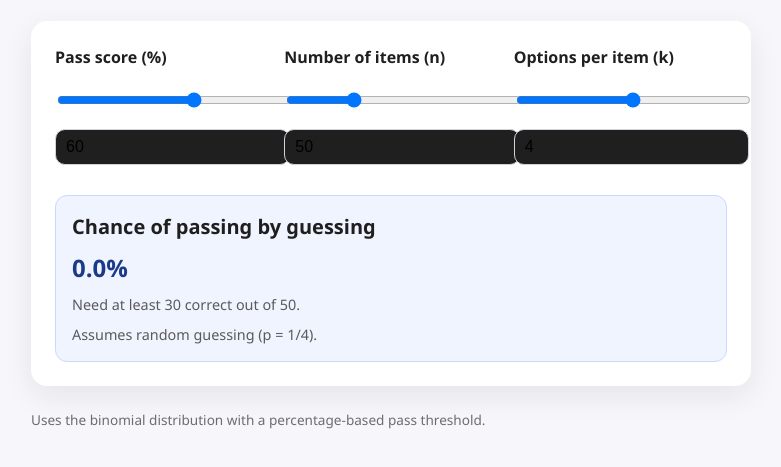
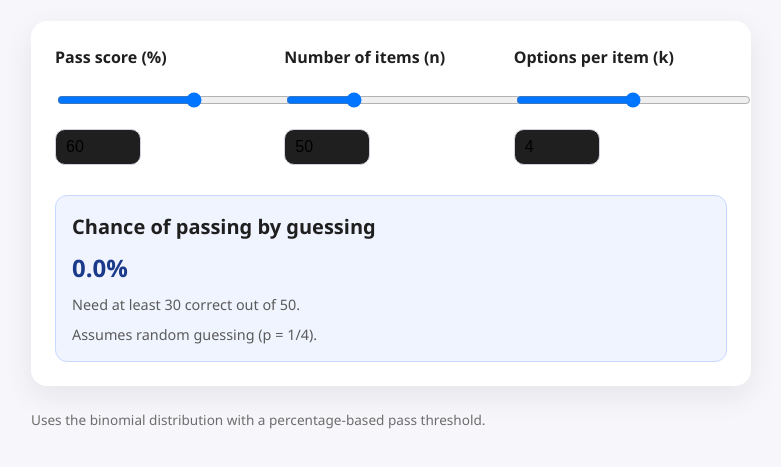
Before and after one commit to gloignon/guesstopass, a plain HTML site: page index.html in a window 1280 px wide. Shown: the part 115-582 px from the top of the page, without its empty margins (249-1030 px from the left). Drawn offline with Linux system fonts and the light colour scheme.

Commit message:
Set width for number input in index.html
Added width property to number input for better layout.

```diff
--- a/index.html
+++ b/index.html
@@ -131,8 +131,9 @@
       }
 
       input[type="number"] {
-  color: black;
-  background: #1f1f1f;
+    color: black;
+    background: #1f1f1f;
+        width: 4em;
 }
 
 @media (prefers-color-scheme: dark) {
```
